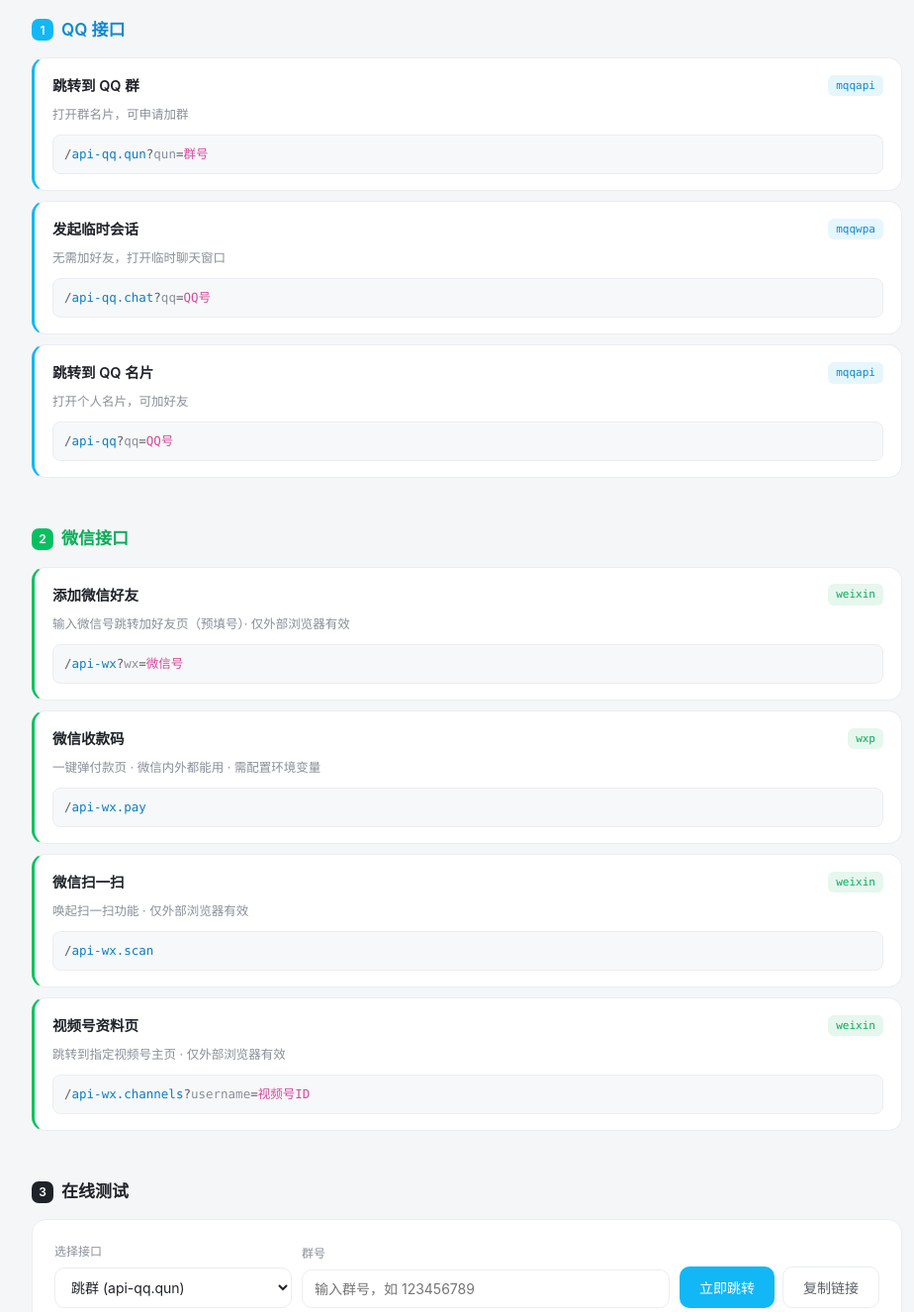
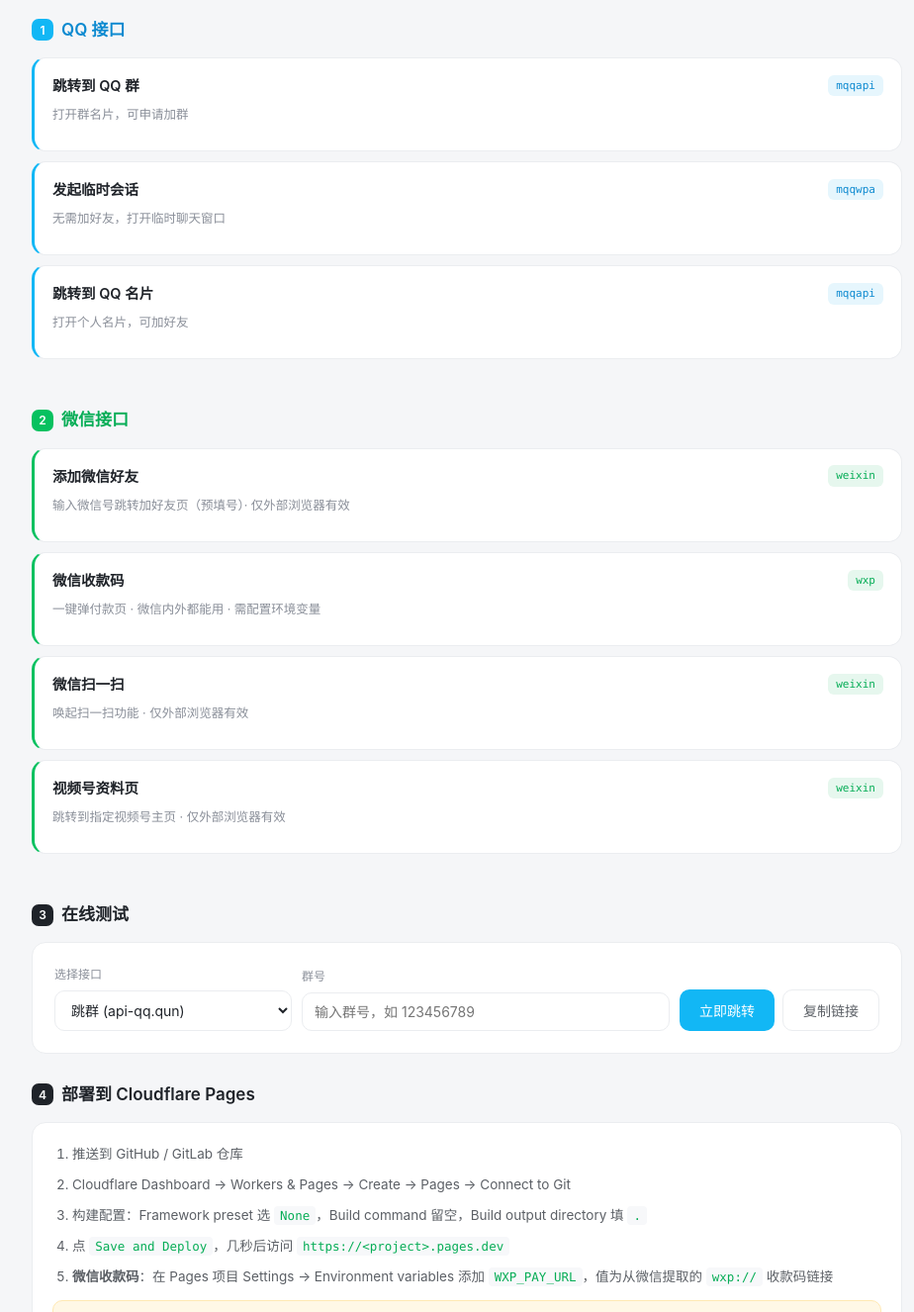
Before and after one commit to ekeer/qv-jump, a website: page public/index.html in a window 1280 px wide. Shown: the part 269-1595 px from the top of the page at 99% size, without its empty margins (168-1092 px from the left). Drawn offline with Linux system fonts and the light colour scheme.

Commit message:
refactor: remove api-code blocks from homepage

```diff
--- a/public/index.html
+++ b/public/index.html
@@ -73,10 +73,6 @@
   .api-tag.qq { background: #e6f6fd; color: var(--qq-dark); }
   .api-tag.wx { background: #e6f7ee; color: var(--wx-dark); }
   .api-desc { font-size: 12.5px; color: var(--text-3); margin-bottom: 10px; }
-  .api-code { font-family: "SF Mono", Menlo, Consolas, monospace; font-size: 12.5px; background: var(--code-bg); padding: 9px 11px; border-radius: 8px; color: var(--text-2); overflow-x: auto; border: 1px solid var(--border); word-break: break-all; }
-  .api-code .k { color: #0b7ec2; }
-  .api-code .v { color: #d8479b; }
-  .api-code .p { color: #8a8f99; }
 
   /* Tester */
   .tester { background: var(--card); border-radius: var(--radius); padding: 22px; border: 1px solid var(--border); }
@@ -134,17 +130,14 @@
         <div class="api-card qq">
           <div class="api-head"><div class="api-title">跳转到 QQ 群</div><span class="api-tag qq">mqqapi</span></div>
           <div class="api-desc">打开群名片，可申请加群</div>
-          <div class="api-code">/<span class="k">api-qq.qun</span>?<span class="p">qun</span>=<span class="v">群号</span></div>
                   </div>
         <div class="api-card qq">
           <div class="api-head"><div class="api-title">发起临时会话</div><span class="api-tag qq">mqqwpa</span></div>
           <div class="api-desc">无需加好友，打开临时聊天窗口</div>
-          <div class="api-code">/<span class="k">api-qq.chat</span>?<span class="p">qq</span>=<span class="v">QQ号</span></div>
                   </div>
         <div class="api-card qq">
           <div class="api-head"><div class="api-title">跳转到 QQ 名片</div><span class="api-tag qq">mqqapi</span></div>
           <div class="api-desc">打开个人名片，可加好友</div>
-          <div class="api-code">/<span class="k">api-qq</span>?<span class="p">qq</span>=<span class="v">QQ号</span></div>
                   </div>
       </div>
     </section>
@@ -156,22 +149,18 @@
         <div class="api-card wx">
           <div class="api-head"><div class="api-title">添加微信好友</div><span class="api-tag wx">weixin</span></div>
           <div class="api-desc">输入微信号跳转加好友页（预填号）· 仅外部浏览器有效</div>
-          <div class="api-code">/<span class="k">api-wx</span>?<span class="p">wx</span>=<span class="v">微信号</span></div>
                   </div>
         <div class="api-card wx">
           <div class="api-head"><div class="api-title">微信收款码</div><span class="api-tag wx">wxp</span></div>
           <div class="api-desc">一键弹付款页 · 微信内外都能用 · 需配置环境变量</div>
-          <div class="api-code">/<span class="k">api-wx.pay</span></div>
                   </div>
         <div class="api-card wx">
           <div class="api-head"><div class="api-title">微信扫一扫</div><span class="api-tag wx">weixin</span></div>
           <div class="api-desc">唤起扫一扫功能 · 仅外部浏览器有效</div>
-          <div class="api-code">/<span class="k">api-wx.scan</span></div>
                   </div>
         <div class="api-card wx">
           <div class="api-head"><div class="api-title">视频号资料页</div><span class="api-tag wx">weixin</span></div>
           <div class="api-desc">跳转到指定视频号主页 · 仅外部浏览器有效</div>
-          <div class="api-code">/<span class="k">api-wx.channels</span>?<span class="p">username</span>=<span class="v">视频号ID</span></div>
                   </div>
       </div>
     </section>
```
Lines whose indentation alone changed are shown as unchanged.
